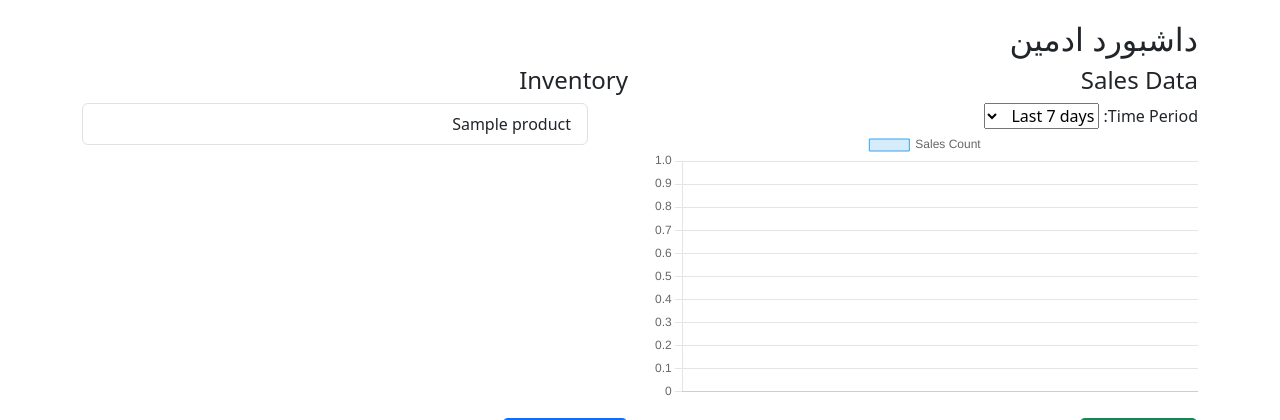
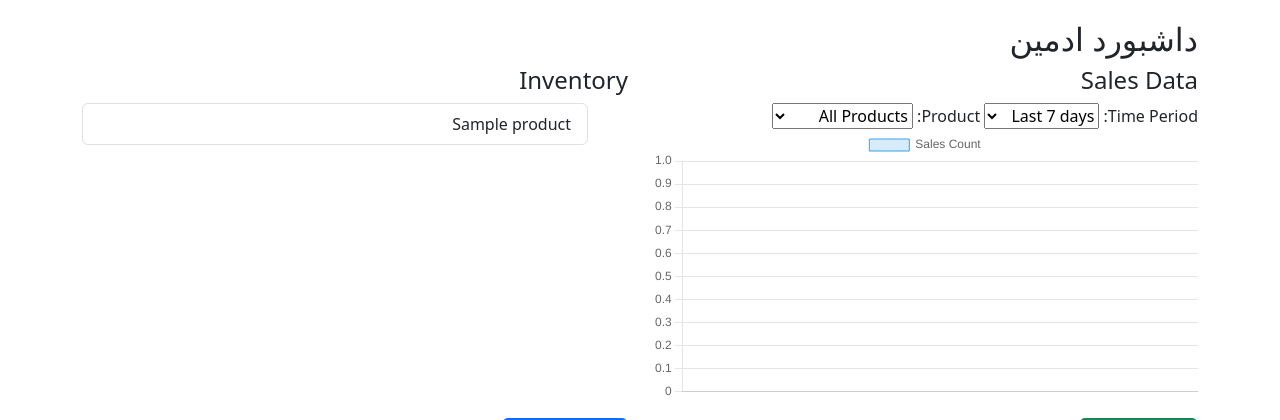
Before and after one commit to amiralimodir/Cafe-Karaj, a Django app: template website/templates/management_dashboard.html in a window 1280 px wide. Shown: the part 60-480 px from the top of the page. Run offline with Django 3.2, Linux system fonts and the light colour scheme; the template is opened without the code that fills it: most values are stand-ins (such as "Sample title", 1, 10 or a date in 2020); some libraries are stand-ins or nearby versions.

Commit message:
add filter on product to management sale charts and fix login with email

```diff
--- a/cafe/settings.py
+++ b/cafe/settings.py
@@ -127,6 +127,7 @@ DEFAULT_AUTO_FIELD = 'django.db.models.BigAutoField'
 AUTHENTICATION_BACKENDS = [
     'django.contrib.auth.backends.ModelBackend',
     'django.contrib.auth.backends.ModelBackend',
+    'website.backends.UsernameOrEmailBackend',
 ]
 
 LOGIN_REDIRECT_URL = 'home'
--- a/website/backends.py
+++ b/website/backends.py
@@ -14,5 +14,7 @@ class UsernameOrEmailBackend(ModelBackend):
                 user = User._default_manager.get(email=username)
             except User.DoesNotExist:
                 User().set_password(password)
+                return None
         if user.check_password(password) and self.user_can_authenticate(user):
             return user
+        return None
--- a/website/templates/management_dashboard.html
+++ b/website/templates/management_dashboard.html
@@ -9,12 +9,21 @@
 <div class="row mb-3">
     <div class="col-md-6">
         <h4>Sales Data</h4>
-        <form method="get" id="timePeriodForm">
+        <form method="get" id="filterForm">
             <label for="time_period">Time Period:</label>
-            <select name="time_period" id="time_period" onchange="document.getElementById('timePeriodForm').submit();">
+            <select name="time_period" id="time_period" onchange="document.getElementById('filterForm').submit();">
                 <option value="7" {% if time_period == '7' %}selected{% endif %}>Last 7 days</option>
                 <option value="30" {% if time_period == '30' %}selected{% endif %}>Last 30 days</option>
                 <option value="90" {% if time_period == '90' %}selected{% endif %}>Last 90 days</option>
+            </select>
+            <label for="product">Product:</label>
+            <select name="product" id="product" onchange="document.getElementById('filterForm').submit();">
+                <option value="" {% if not selected_product %}selected{% endif %}>All Products</option>
+                {% for product in all_products %}
+                <option value="{{ product.id }}" {% if selected_product == product.id|stringformat:"s" %}selected{% endif %}>
+                    {{ product.name }}
+                </option>
+                {% endfor %}
             </select>
         </form>
         <canvas id="salesChart"></canvas>
```
Also changed, not shown: website/views.py (+11 -1 lines), db.sqlite3, products_images/products_images/Strawberry-milkshake-frappuccino-featured-500x375.webp (added).
